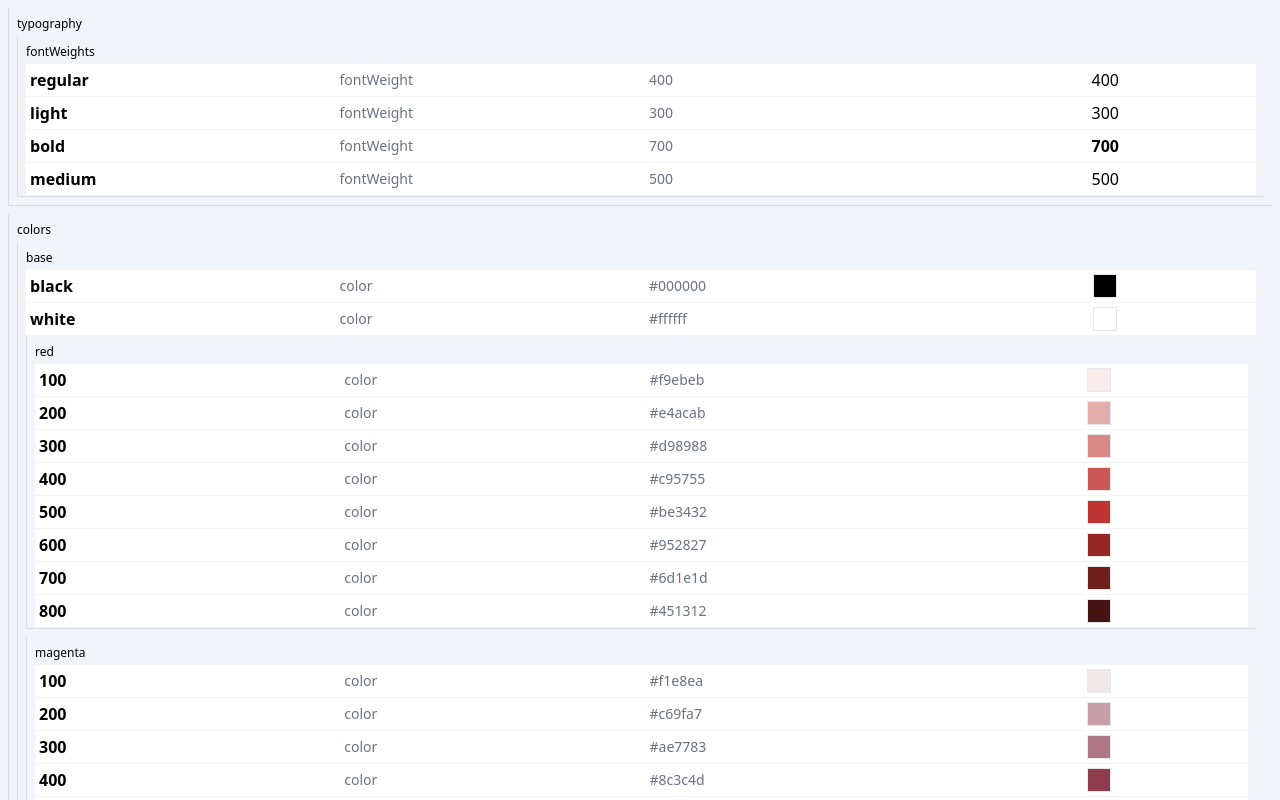
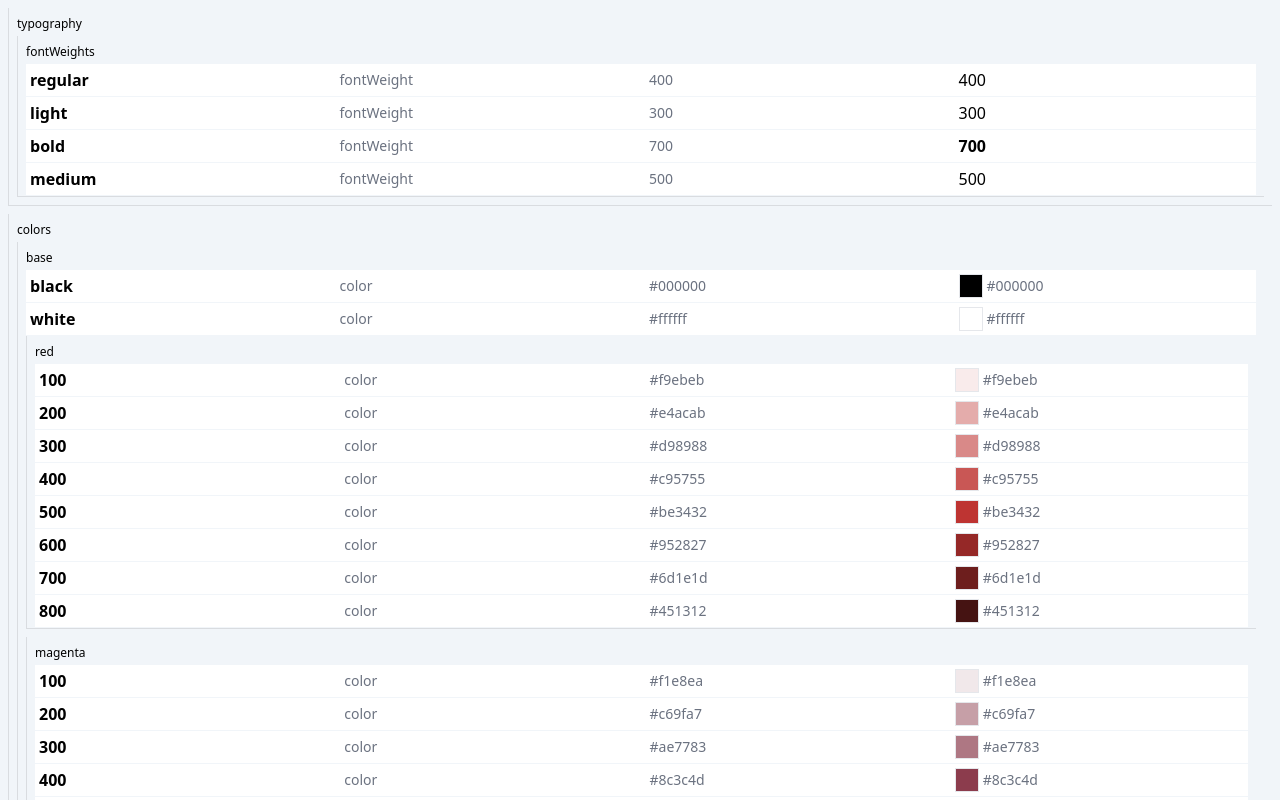
Before and after one commit to jared-christensen/design-tokens, a Next.js app: page / in a window 1280 px wide. Shown: the top 800 px of the page. Built offline with nearby package versions, Linux system fonts and the light colour scheme.

Commit message:
color token update

```diff
--- a/components/color-token.tsx
+++ b/components/color-token.tsx
@@ -4,10 +4,13 @@ interface ColorTokenProps {
 
 const ColorToken = ({ color }: ColorTokenProps) => {
   return (
-    <div
-      className="w-6 h-6 border border-gray-200"
-      style={{ backgroundColor: color }}
-    ></div>
+    <div className="flex items-center">
+      <div
+        className="w-6 h-6 border border-gray-200"
+        style={{ backgroundColor: color }}
+      ></div>
+      <div className="text-sm ml-1 text-gray-500">{color}</div>
+    </div>
   );
 };
 
--- a/components/token.tsx
+++ b/components/token.tsx
@@ -92,7 +92,7 @@ const Token = ({ token, name }: TokenProps) => {
       <div className="font-semibold ">{name}</div>
       <div className="text-sm text-gray-500 ">{$type}</div>
       <div className="text-sm text-gray-500 ">{$value}</div>
-      <div className="justify-self-center ">{visualization}</div>
+      <div>{visualization}</div>
     </div>
   );
 };
```
